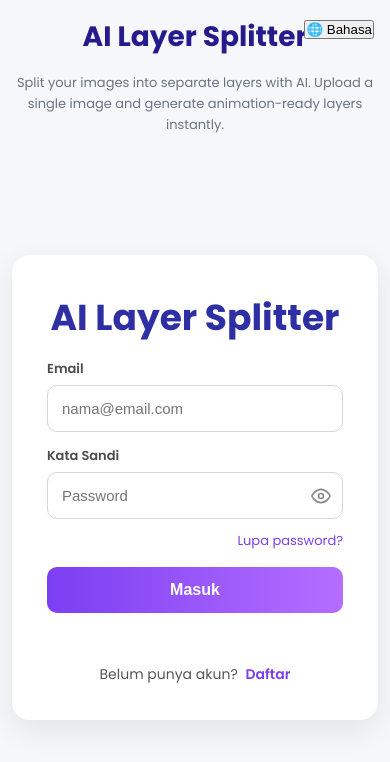
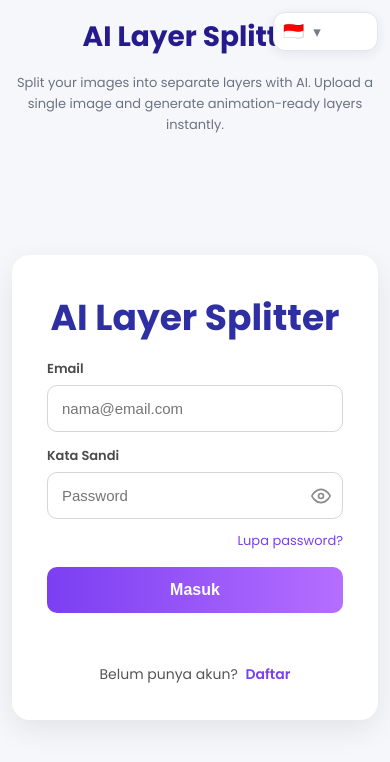
Before and after one commit to NganjukBersatu/Layer_ai, a Vue app: page / in a window 390 px wide. Shown: the top 762 px of the page. Built offline with nearby package versions, Linux system fonts and the light colour scheme.

Commit message:
Perbaiki language switcher dan responsive mobile

```diff
--- a/src/App.vue
+++ b/src/App.vue
@@ -116,7 +116,11 @@ function goBackFromHistory() {
 <template>
   <div class="app">
 
+  <div class="language-container">
     <LanguageSwitcher />
+  </div>
+
+  <!-- Header -->
 
     <!-- Header -->
     <header class="hero">
@@ -211,6 +215,14 @@ function goBackFromHistory() {
 </template>
 
 <style>
+
+.language-container {
+  position: absolute;
+  top: 30px;
+  right: 40px;
+  z-index: 1000;
+}
+
 .page-fade-enter-active,
 .page-fade-leave-active {
   transition: opacity 0.2s ease, transform 0.2s ease;
@@ -225,4 +237,18 @@ function goBackFromHistory() {
   opacity: 0;
   transform: translateY(-8px);
 }
+
+@media (max-width: 600px) {
+  .language-container {
+    top: 12px;
+    right: 12px;
+  }
+
+  .language-container .lang-button {
+    min-width: 105px;
+    padding: 7px 9px;
+    font-size: 11px;
+  }
+}
+
 </style>
--- a/src/components/LanguageSwitcher.vue
+++ b/src/components/LanguageSwitcher.vue
@@ -13,33 +13,217 @@ function changeLang(lang) {
 
 <template>
   <div class="lang-switcher">
-    <button @click="isOpen = !isOpen">🌐 Bahasa</button>
-    <ul v-if="isOpen" class="lang-dropdown">
-      <li @click="changeLang('id')">Indonesia</li>
-      <li @click="changeLang('en')">English</li>
-    </ul>
+    <!-- Tombol utama -->
+    <button
+      class="lang-button"
+      @click="isOpen = !isOpen"
+      type="button"
+    >
+      <span class="lang-icon">
+        {{ locale === 'id' ? '🇮🇩' : '🇬🇧' }}
+      </span>
+
+      <span class="lang-text">
+        {{ locale === 'id' ? 'Indonesia' : 'English' }}
+      </span>
+
+      <span class="lang-arrow" :class="{ open: isOpen }">
+        ▾
+      </span>
+    </button>
+
+    <!-- Dropdown -->
+    <div v-if="isOpen" class="lang-menu">
+
+      <button
+        type="button"
+        class="lang-option"
+        :class="{ active: locale === 'id' }"
+        @click="changeLang('id')"
+      >
+        <span class="lang-icon">🇮🇩</span>
+        <span>Indonesia</span>
+        <span v-if="locale === 'id'" class="check">✓</span>
+      </button>
+
+      <button
+        type="button"
+        class="lang-option"
+        :class="{ active: locale === 'en' }"
+        @click="changeLang('en')"
+      >
+        <span class="lang-icon">🇬🇧</span>
+        <span>English</span>
+        <span v-if="locale === 'en'" class="check">✓</span>
+      </button>
+
+    </div>
   </div>
 </template>
 
 <style scoped>
 .lang-switcher {
-  position: fixed;
-  top: 16px;
-  right: 16px;
+  position: relative;
+  display: inline-block;
 }
-.lang-dropdown {
-  list-style: none;
-  padding: 8px;
-  margin: 4px 0 0;
-  background: white;
-  border-radius: 8px;
-  box-shadow: 0 4px 12px rgba(0,0,0,0.1);
+
+/* =========================
+   MAIN BUTTON
+========================= */
+
+.lang-button {
+  display: flex;
+  align-items: center;
+  gap: 9px;
+
+  min-width: 145px;
+  padding: 9px 13px;
+
+  border: 1px solid #e2e5f0;
+  border-radius: 12px;
+
+  background: #ffffff;
+  color: #25283a;
+
+  font-family: inherit;
+  font-size: 14px;
+  font-weight: 500;
+
+  cursor: pointer;
+
+  box-shadow: 0 3px 12px rgba(30, 35, 60, 0.08);
+
+  transition:
+    border-color 0.2s ease,
+    box-shadow 0.2s ease,
+    transform 0.2s ease;
 }
-.lang-dropdown li {
-  padding: 8px 12px;
+
+.lang-button:hover {
+  border-color: #8b7cf6;
+  box-shadow: 0 5px 16px rgba(80, 70, 160, 0.13);
+  transform: translateY(-1px);
+}
+
+.lang-icon {
+  font-size: 17px;
+  line-height: 1;
+}
+
+.lang-text {
+  flex: 1;
+  text-align: left;
+}
+
+.lang-arrow {
+  font-size: 15px;
+  color: #777b8c;
+
+  transition: transform 0.2s ease;
+}
+
+.lang-arrow.open {
+  transform: rotate(180deg);
+}
+
+/* =========================
+   DROPDOWN
+========================= */
+
+.lang-menu {
+  position: absolute;
+  top: calc(100% + 8px);
+  right: 0;
+
+  width: 175px;
+  padding: 6px;
+
+  background: #ffffff;
+
+  border: 1px solid #e8e9f1;
+  border-radius: 13px;
+
+  box-shadow: 0 10px 30px rgba(30, 35, 60, 0.12);
+
+  z-index: 1000;
+
+  animation: dropdownIn 0.18s ease;
+}
+
+@keyframes dropdownIn {
+  from {
+    opacity: 0;
+    transform: translateY(-5px);
+  }
+
+  to {
+    opacity: 1;
+    transform: translateY(0);
+  }
+}
+
+/* =========================
+   OPTIONS
+========================= */
+
+.lang-option {
+  width: 100%;
+
+  display: flex;
+  align-items: center;
+  gap: 10px;
+
+  padding: 10px 11px;
+
+  border: none;
+  border-radius: 9px;
+
+  background: transparent;
+  color: #333647;
+
+  font-family: inherit;
+  font-size: 14px;
+
   cursor: pointer;
+
+  transition:
+    background 0.2s ease,
+    color 0.2s ease;
 }
-.lang-dropdown li:hover {
-  background: #f0f0f0;
+
+.lang-option:hover {
+  background: #f4f3ff;
+  color: #6657d9;
+}
+
+.lang-option.active {
+  background: #f0efff;
+  color: #6657d9;
+  font-weight: 600;
+}
+
+.lang-option .check {
+  margin-left: auto;
+  font-size: 16px;
+  font-weight: 700;
+}
+
+/* =========================
+   RESPONSIVE
+========================= */
+
+@media (max-width: 600px) {
+  .lang-button {
+    min-width: auto;
+    padding: 8px 10px;
+  }
+
+  .lang-text {
+    display: none;
+  }
+
+  .lang-menu {
+    right: 0;
+  }
 }
 </style>
```
